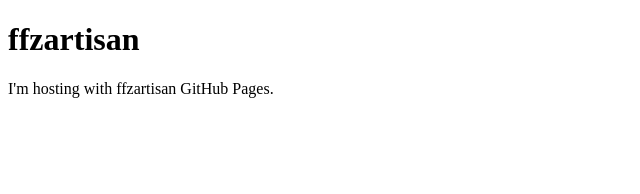
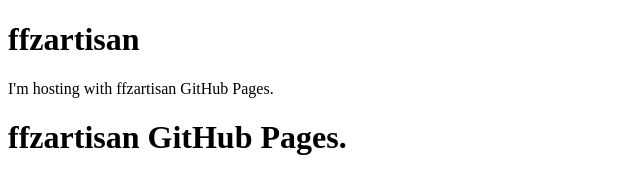
Before and after one commit to ffzartisan/ffzartisan.github.io, a plain HTML site: page index.html in a window 1280 px wide. Shown: the whole page, without its empty margins (0-640 px from the left). Drawn offline with Linux system fonts and the light colour scheme.

Commit message:
update index.html

```diff
--- a/index.html
+++ b/index.html
@@ -3,5 +3,6 @@
 <body>
 <h1>ffzartisan</h1>
 <p>I'm hosting with ffzartisan GitHub Pages.</p>
+<h1>ffzartisan GitHub Pages.</h1>
 </body>
 </html>
```
